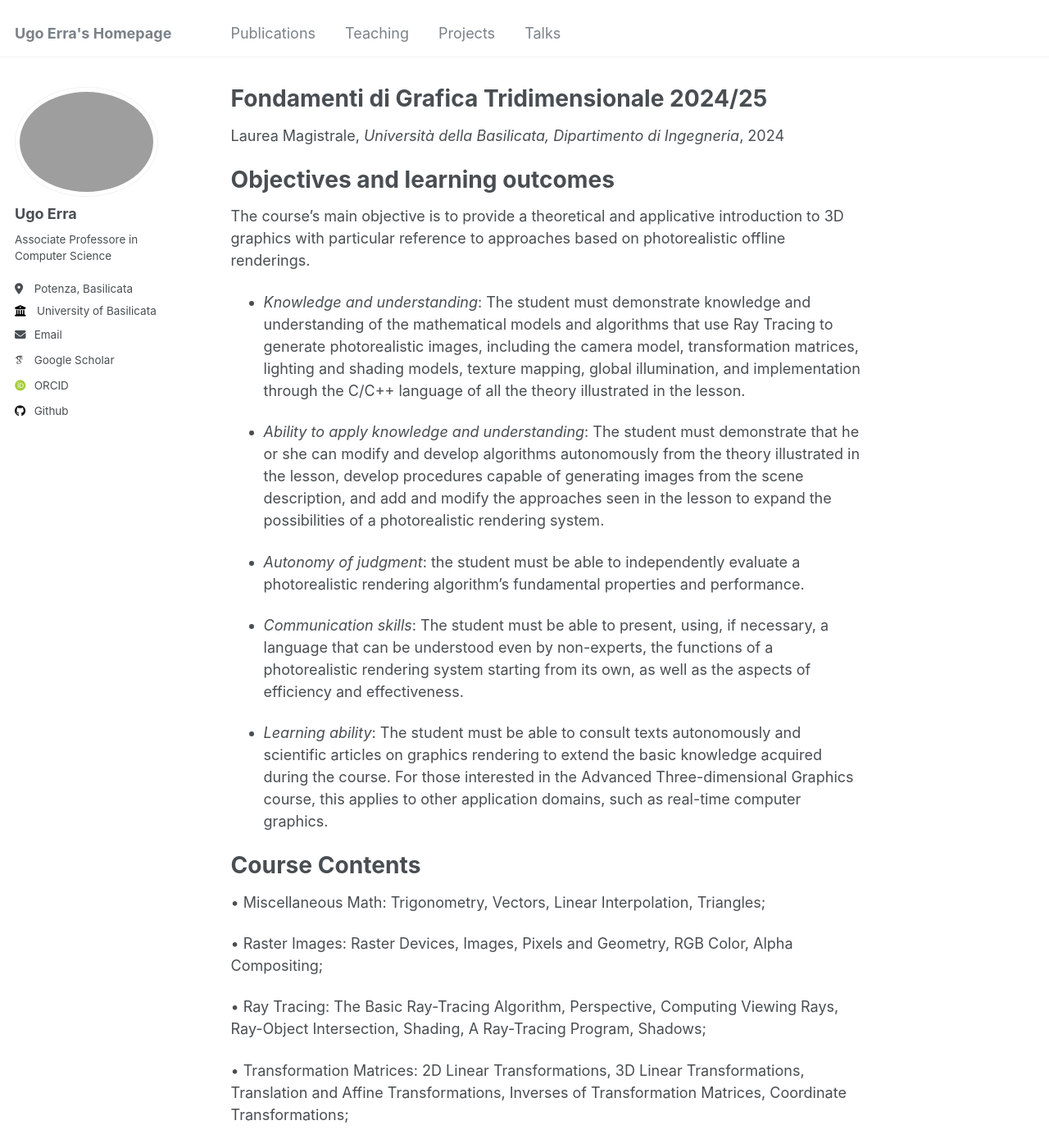
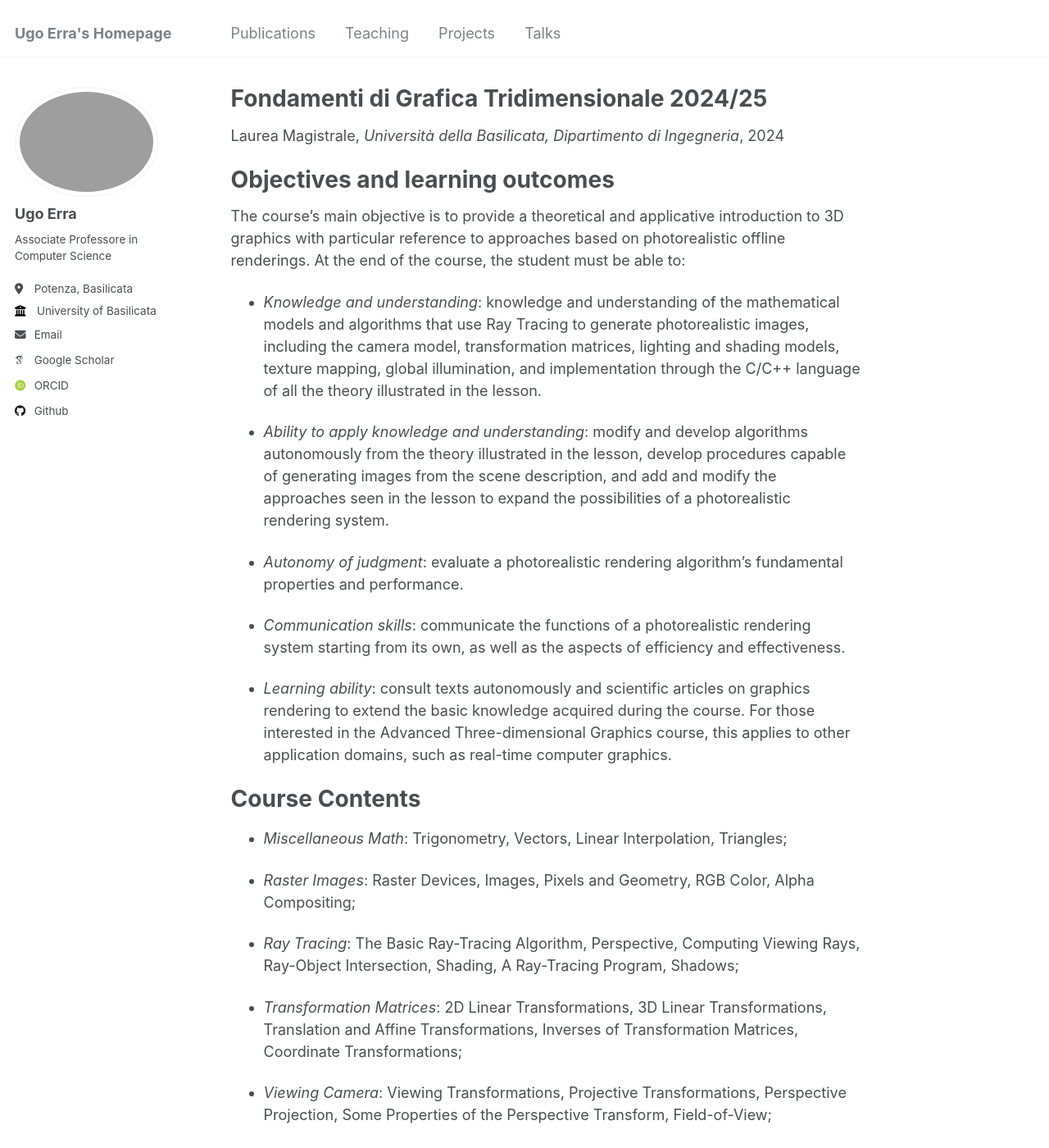
Before and after one commit to ugoerra/ugoerra.github.io, a Jekyll site: the page built from _teaching/2024-I-semester-teaching-FdGT.md, in a window 1280 px wide and 1400 px high. Shown: the whole window at 82% size. Built offline with Jekyll 4.4.1, drawn with Linux system fonts in a browser that asks for light colours; some web fonts are replaced; some of the changed text lies outside the part shown.

Commit message:
Update 2024-I-semester-teaching-FdGT.md

```diff
--- a/_teaching/2024-I-semester-teaching-FdGT.md
+++ b/_teaching/2024-I-semester-teaching-FdGT.md
@@ -10,40 +10,43 @@ location: "Potenza, Italia"
 
 Objectives and learning outcomes
 ======
-The course's main objective is to provide a theoretical and applicative introduction to 3D graphics with particular reference to approaches based on photorealistic offline renderings.
+The course's main objective is to provide a theoretical and applicative introduction to 3D graphics with particular reference to approaches based on photorealistic offline renderings. At the end of the course, the student must be able to:
 
-- *Knowledge and understanding*: The student must demonstrate knowledge and understanding of the mathematical models and algorithms that use Ray Tracing to generate photorealistic images, including the camera model, transformation matrices, lighting and shading models, texture mapping, global illumination, and implementation through the C/C++ language of all the theory illustrated in the lesson.
+- *Knowledge and understanding*: knowledge and understanding of the mathematical models and algorithms that use Ray Tracing to generate photorealistic images, including the camera model, transformation matrices, lighting and shading models, texture mapping, global illumination, and implementation through the C/C++ language of all the theory illustrated in the lesson.
 
-- *Ability to apply knowledge and understanding*: The student must demonstrate that he or she can modify and develop algorithms autonomously from the theory illustrated in the lesson, develop procedures capable of generating images from the scene description, and add and modify the approaches seen in the lesson to expand the possibilities of a photorealistic rendering system.
+- *Ability to apply knowledge and understanding*: modify and develop algorithms autonomously from the theory illustrated in the lesson, develop procedures capable of generating images from the scene description, and add and modify the approaches seen in the lesson to expand the possibilities of a photorealistic rendering system.
 
-- *Autonomy of judgment*: the student must be able to independently evaluate a photorealistic rendering algorithm's fundamental properties and performance.
+- *Autonomy of judgment*: evaluate a photorealistic rendering algorithm's fundamental properties and performance.
 
-- *Communication skills*: The student must be able to present, using, if necessary, a language that can be understood even by non-experts, the functions of a photorealistic rendering system starting from its own, as well as the aspects of efficiency and effectiveness.
+- *Communication skills*: communicate the functions of a photorealistic rendering system starting from its own, as well as the aspects of efficiency and effectiveness.
 
-- *Learning ability*: The student must be able to consult texts autonomously and scientific articles on graphics rendering to extend the basic knowledge acquired during the course. For those interested in the Advanced Three-dimensional Graphics course, this applies to other application domains, such as real-time computer graphics.
+- *Learning ability*: consult texts autonomously and scientific articles on graphics rendering to extend the basic knowledge acquired during the course. For those interested in the Advanced Three-dimensional Graphics course, this applies to other application domains, such as real-time computer graphics.
 
 Course Contents
 ======
-• Miscellaneous Math: Trigonometry, Vectors, Linear Interpolation, Triangles;
+- *Miscellaneous Math*: Trigonometry, Vectors, Linear Interpolation, Triangles;
 
-• Raster Images: Raster Devices, Images, Pixels and Geometry, RGB Color, Alpha Compositing;
+- *Raster Images*: Raster Devices, Images, Pixels and Geometry, RGB Color, Alpha Compositing;
 
-• Ray Tracing: The Basic Ray-Tracing Algorithm, Perspective, Computing Viewing Rays, Ray-Object Intersection, Shading, A Ray-Tracing Program, Shadows;
+- *Ray Tracing*: The Basic Ray-Tracing Algorithm, Perspective, Computing Viewing Rays, Ray-Object Intersection, Shading, A Ray-Tracing Program, Shadows;
 
-• Transformation Matrices: 2D Linear Transformations, 3D Linear Transformations, Translation and Affine Transformations, Inverses of Transformation Matrices, Coordinate Transformations;
+- *Transformation Matrices*: 2D Linear Transformations, 3D Linear Transformations, Translation and Affine Transformations, Inverses of Transformation Matrices, Coordinate Transformations;
 
-• Viewing Camera: Viewing Transformations, Projective Transformations, Perspective Projection, Some Properties of the Perspective Transform, Field-of-View;
+- *Viewing Camera*: Viewing Transformations, Projective Transformations, Perspective Projection, Some Properties of the Perspective Transform, Field-of-View;
 
-• Surface Shading: Diffuse Shading, Phong Shading, Artistic Shading;
+- *Surface Shading*: Diffuse Shading, Phong Shading, Artistic Shading;
 
-• Texture Mapping: Looking Up Texture Values, Texture Coordinate Functions, Applications of Texture Mapping;
+- *Texture Mapping*: Looking Up Texture Values, Texture Coordinate Functions, Applications of Texture Mapping;
 
-• Advanced Ray Tracing: Transparency and Refraction, Instancing, Distribution Ray Tracing;
+- *Advanced Ray Tracing*: Transparency and Refraction, Instancing, Distribution Ray Tracing;
 
-• Global Illumination: Particle Tracing for Lambertian Scenes, Path Tracing, Accurate Direct Lighting.
+- *Global Illumination*: Particle Tracing for Lambertian Scenes, Path Tracing, Accurate Direct Lighting.
 
-Heading 2
+Reference Books
 ======
+- [Fundamentals of Computer Graphics](https://www.routledge.com/Fundamentals-of-Computer-Graphics/Marschner-Shirley/p/book/9780367505035?srsltid=AfmBOooeuF0Al8xjopjwB8Kdh_BAR3wIrFWnSVfSaOOIxtHgHI7u_WrO), 5th Edition, Steve Marschner, Peter Shirley. September 30, 2021 by A.K. Peters/CRC Press, ISBN 978-0367505035
+
+
 
 Heading 3
 ======
```
